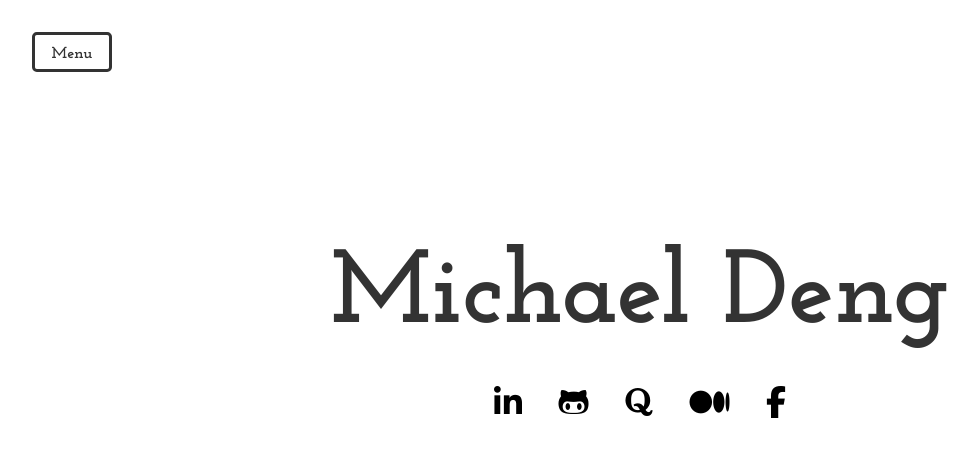
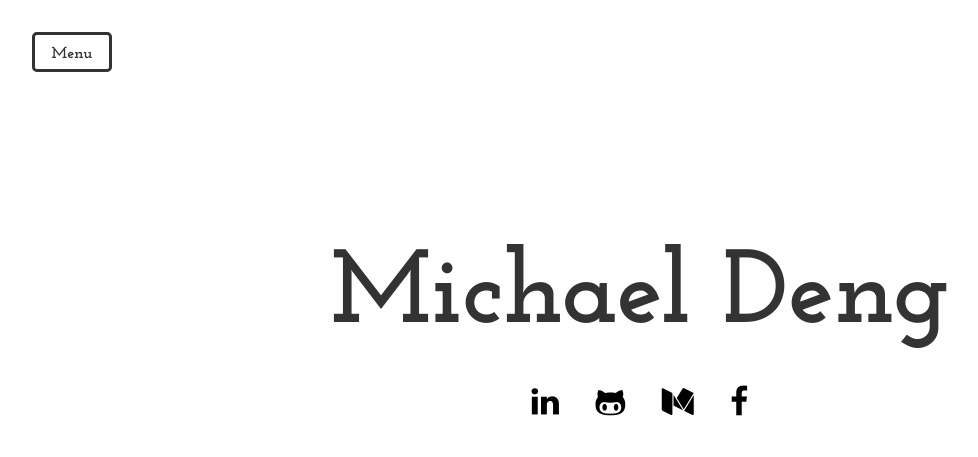
Before and after one commit to michael-deng/michael-deng.github.io, a Jekyll site: the page index.html, which Jekyll copies as it is, in a window 1280 px wide. Shown: the top 457 px of the page, without its empty margins (0-978 px from the left). Built offline with Jekyll 4.4.1, drawn with Linux system fonts in a browser that asks for light colours; nearby versions of some CDN libraries; Markdown is read by kramdown in place of the engine named in the settings.

Commit message:
Fix icons fadein effect

```diff
--- a/index.html
+++ b/index.html
@@ -7,12 +7,12 @@
 		<link rel="stylesheet" href="css/bootstrap.min.css" media="screen">
     <link rel="stylesheet" href="css/custom-styles.css" media="screen">
     <link rel="shortcut icon" href="images/favicon.ico">
+    <link rel="stylesheet" href="http://maxcdn.bootstrapcdn.com/font-awesome/4.4.0/css/font-awesome.min.css">
     <link href='http://fonts.googleapis.com/css?family=Open+Sans' rel='stylesheet' type='text/css'>
     <link href='http://fonts.googleapis.com/css?family=Josefin+Slab:400,700' rel='stylesheet' type='text/css'>
     <meta charset="UTF-8">
     <meta name="description" content="View Michael Deng's personal website">
     <meta name="author" content="Michael Deng">
-    <script src="https://use.fontawesome.com/1c01ef181c.js"></script>
     <script>
       (function(i,s,o,g,r,a,m){i['GoogleAnalyticsObject']=r;i[r]=i[r]||function(){
       (i[r].q=i[r].q||[]).push(arguments)},i[r].l=1*new Date();a=s.createElement(o),
@@ -38,7 +38,6 @@
                       <div class="icons">
                         <a href="https://www.linkedin.com/in/michael-deng" class="fa fa-linkedin fa-2x social-media" id="linkedin"></a>
                         <a href="https://github.com/michael-deng" class="fa fa-github-alt fa-2x social-media" id="github"></a>
-                        <a href="https://www.quora.com/profile/Michael-Deng-10" class="fa fa-quora fa-2x social-media" id="quora"></a>
                         <a href="https://medium.com/@michael_deng" class="fa fa-medium fa-2x social-media" id="medium"></a>
                         <a href="https://www.facebook.com/themichaeldeng" class="fa fa-facebook fa-2x social-media" id="facebook"></a>
                       </div>
```
